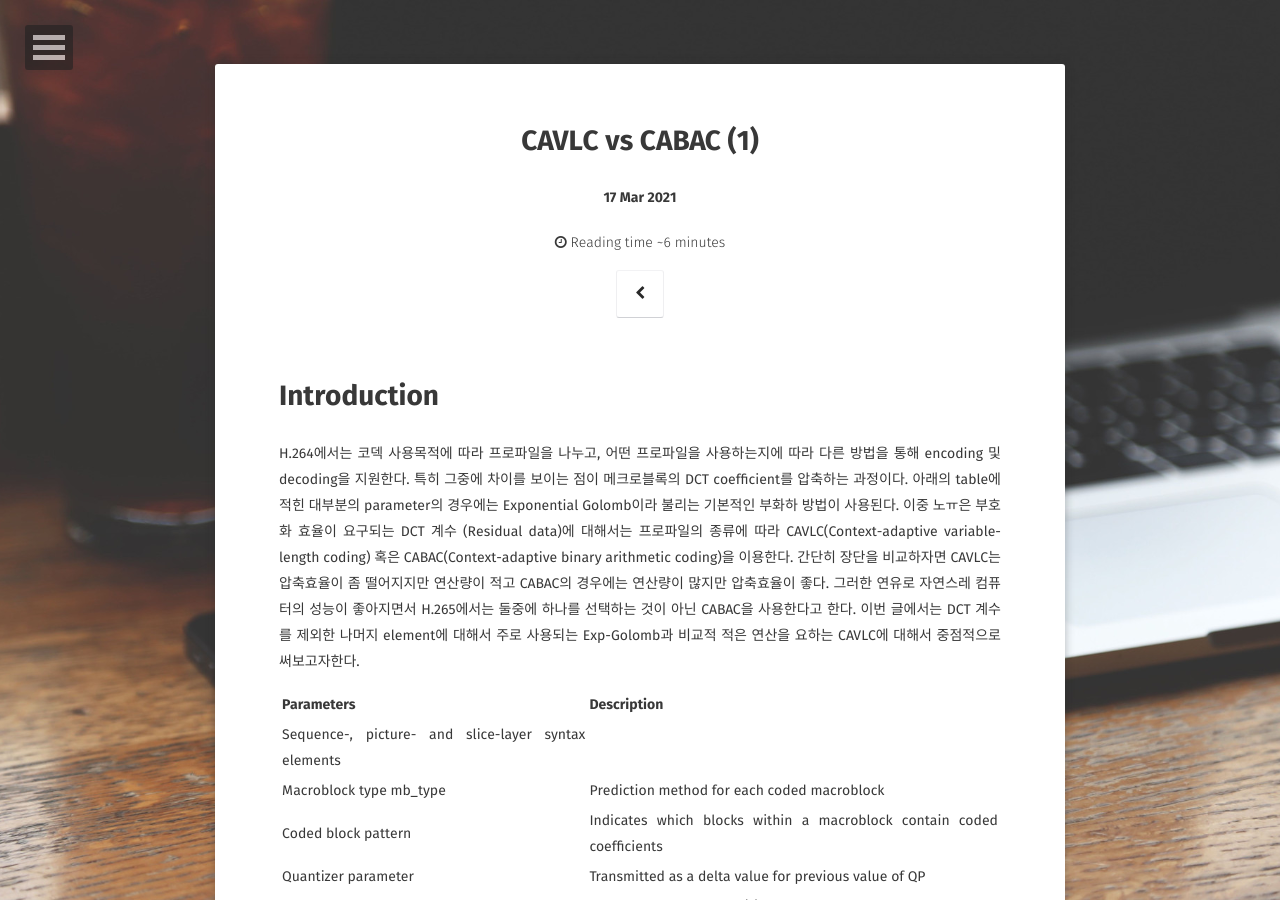
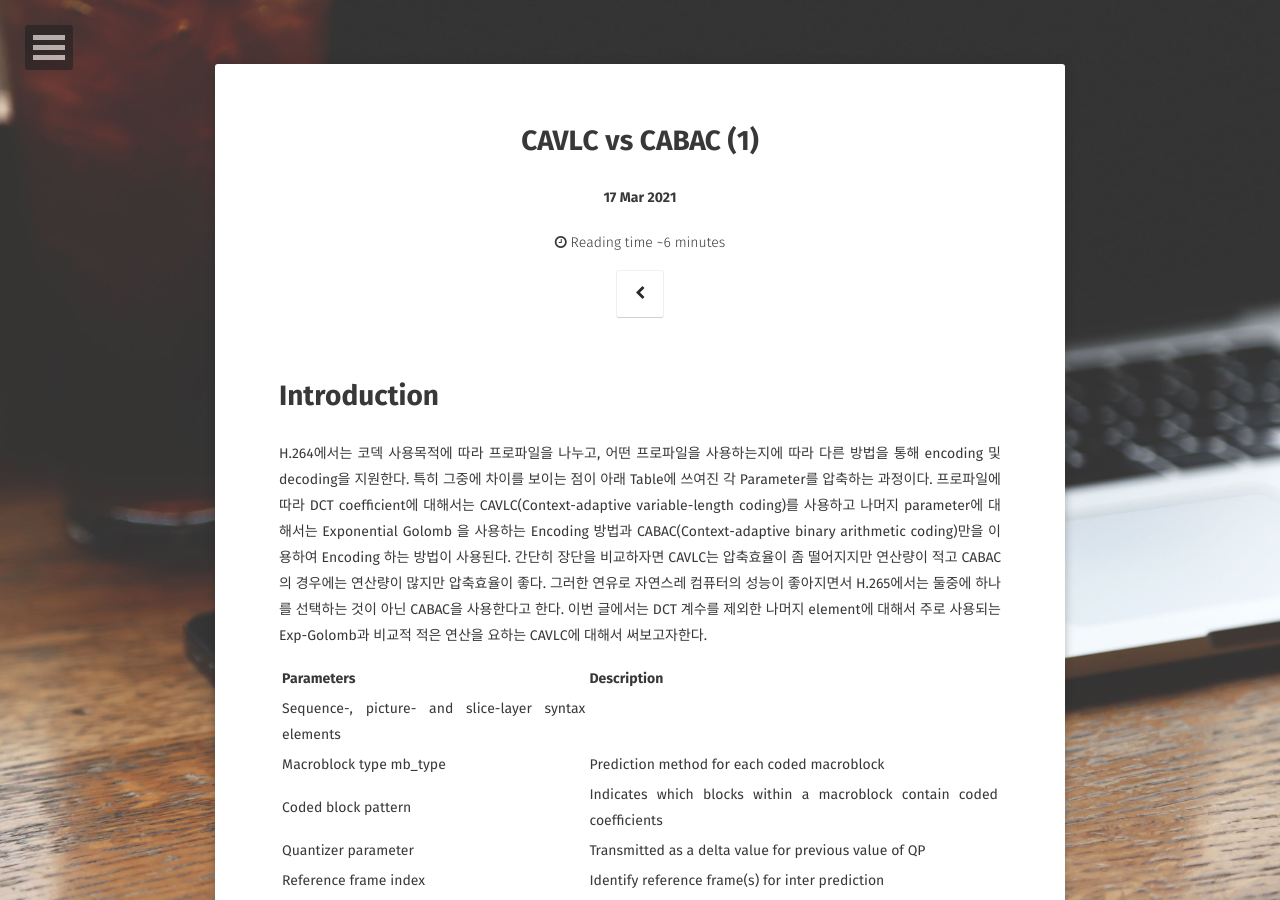
Before and after one commit to revol300/revol300.github.io, a Jekyll site: the page built from _posts/H264/2021-03-17-CAVLC_CABAC_1.md, in a window 1280 px wide and 900 px high. Built offline with Jekyll 4.4.1, drawn with Linux system fonts in a browser that asks for light colours; nearby versions of some CDN libraries; some web fonts are replaced; comment, search, counter and statistics services are not loaded.

Commit message:
잘못된 내용 수정

```diff
--- a/_posts/H264/2021-03-17-CAVLC_CABAC_1.md
+++ b/_posts/H264/2021-03-17-CAVLC_CABAC_1.md
@@ -11,7 +11,7 @@ tag:
 
 # Introduction
 
-H.264에서는 코덱 사용목적에 따라 프로파일을 나누고, 어떤 프로파일을 사용하는지에 따라 다른 방법을 통해 encoding 및 decoding을 지원한다. 특히 그중에 차이를 보이는 점이 메크로블록의 DCT coefficient를 압축하는 과정이다. 아래의 table에 적힌 대부분의 parameter의 경우에는 Exponential Golomb이라 불리는 기본적인 부화하 방법이 사용된다. 이중 노ㅠ은 부호화 효율이 요구되는 DCT 계수 (Residual data)에 대해서는 프로파일의 종류에 따라 CAVLC(Context-adaptive variable-length coding) 혹은 CABAC(Context-adaptive binary arithmetic coding)을 이용한다. 간단히 장단을 비교하자면 CAVLC는 압축효율이 좀 떨어지지만 연산량이 적고 CABAC의 경우에는 연산량이 많지만 압축효율이 좋다. 그러한 연유로 자연스레 컴퓨터의 성능이 좋아지면서 H.265에서는 둘중에 하나를 선택하는 것이 아닌 CABAC을 사용한다고 한다. 이번 글에서는 DCT 계수를 제외한 나머지 element에 대해서 주로 사용되는 Exp-Golomb과 비교적 적은 연산을 요하는 CAVLC에 대해서 중점적으로 써보고자한다.
+H.264에서는 코덱 사용목적에 따라 프로파일을 나누고, 어떤 프로파일을 사용하는지에 따라 다른 방법을 통해 encoding 및 decoding을 지원한다. 특히 그중에 차이를 보이는 점이 아래 Table에 쓰여진 각 Parameter를 압축하는 과정이다. 프로파일에 따라 DCT coefficient에 대해서는 CAVLC(Context-adaptive variable-length coding)를 사용하고 나머지 parameter에 대해서는 Exponential Golomb 을 사용하는 Encoding 방법과 CABAC(Context-adaptive binary arithmetic coding)만을 이용하여 Encoding 하는 방법이 사용된다. 간단히 장단을 비교하자면 CAVLC는 압축효율이 좀 떨어지지만 연산량이 적고 CABAC의 경우에는 연산량이 많지만 압축효율이 좋다. 그러한 연유로 자연스레 컴퓨터의 성능이 좋아지면서 H.265에서는 둘중에 하나를 선택하는 것이 아닌 CABAC을 사용한다고 한다. 이번 글에서는 DCT 계수를 제외한 나머지 element에 대해서 주로 사용되는 Exp-Golomb과 비교적 적은 연산을 요하는 CAVLC에 대해서 써보고자한다.
 
 | Parameters                                          | Description                                                           |
 |-----------------------------------------------------|-----------------------------------------------------------------------|
```
